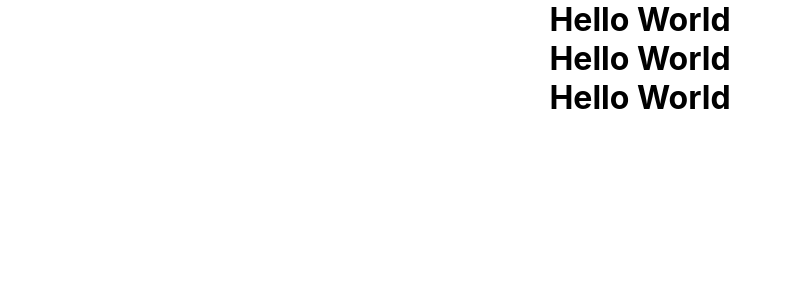
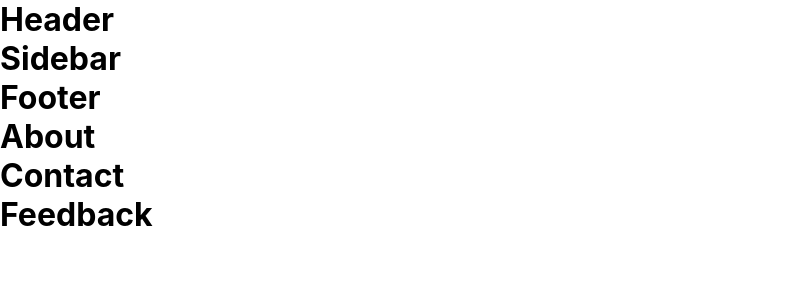
Before and after one commit to sabbirsun/practice-jsx, a React (Create React App) app in the folder practice/: page / in a window 1280 px wide. Shown: the top 300 px of the page, without its empty margins (0-792 px from the left). Built offline with nearby package versions, Linux system fonts and the light colour scheme.

Commit message:
add component

```diff
--- a/practice/src/App.css
+++ b/practice/src/App.css
@@ -3,5 +3,5 @@
   padding: 0;
 }
 h1{
-  text-align: center;
+  text-align: left;
 }
--- a/practice/src/App.js
+++ b/practice/src/App.js
@@ -1,10 +1,16 @@
 import './App.css';
 import Home from './Pages/Home';
+import About from './Pages/About';
+import Contact from './Pages/Contact';
+import Feedback from './Pages/Feedback';
 
 function App() {
   return (
     <div>
       <Home />
+      <About />
+      <Contact />
+      <Feedback />
     </div>
   );
 }
--- /dev/null
+++ b/practice/src/Pages/About.jsx
@@ -0,0 +1,11 @@
+import React, { Component } from 'react'
+
+export default class About extends Component {
+  render() {
+    return (
+      <div>
+        <h1>About</h1>
+      </div>
+    )
+  }
+}
--- /dev/null
+++ b/practice/src/Pages/Contact.jsx
@@ -0,0 +1,11 @@
+import React from 'react'
+
+function Contact() {
+  return (
+    <div>
+        <h1>Contact</h1>
+    </div>
+  )
+}
+
+export default Contact
--- /dev/null
+++ b/practice/src/Pages/Feedback.jsx
@@ -0,0 +1,11 @@
+import React from 'react'
+
+function Feedback() {
+  return (
+    <div>
+        <h1>Feedback</h1>
+    </div>
+  )
+}
+
+export default Feedback
--- a/practice/src/Pages/Home.jsx
+++ b/practice/src/Pages/Home.jsx
@@ -1,12 +1,13 @@
-import React from "react";
+import React from 'react'
 
-function Home(){
-    return(
-        <div>
-            <h1>Hello World</h1>
-            <h1>Hello World</h1>
-            <h1>Hello World</h1>
-        </div>
-    )
+function Home() {
+  return (
+    <div>
+        <h1>Header</h1>
+        <h1>Sidebar</h1>
+        <h1>Footer</h1>
+    </div>
+  )
 }
+
 export default Home
```
